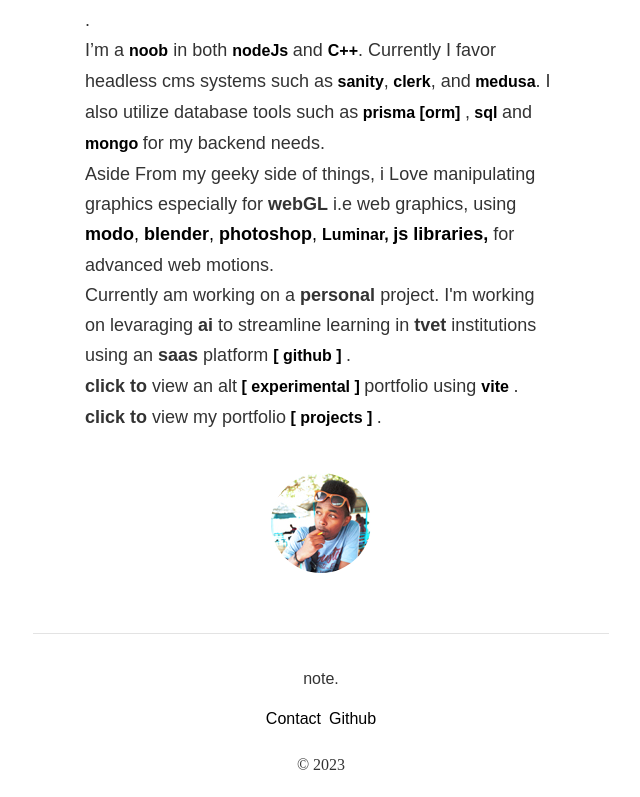
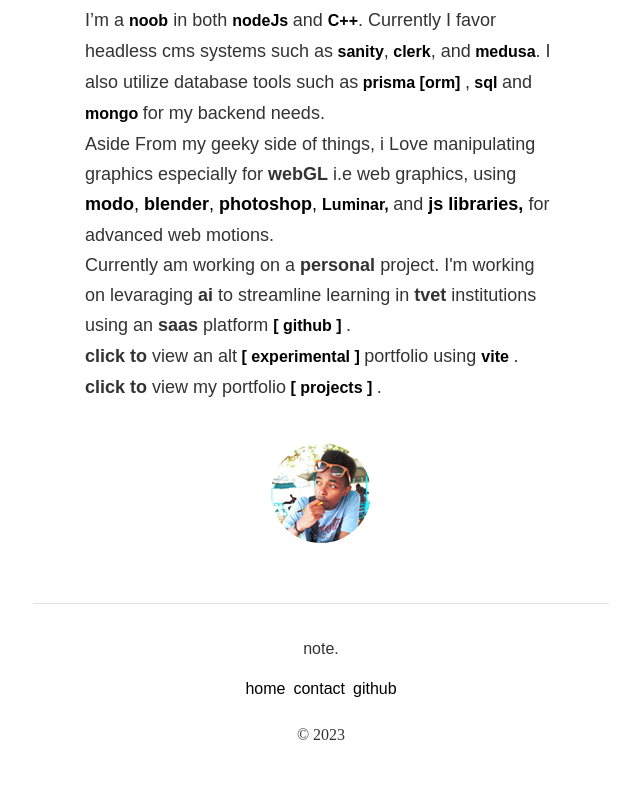
Before and after one commit to linet-maker/case-study, a Next.js app: page /hello in a window 1280 px wide. Shown: the part 367-1164 px from the top of the page, without its empty margins (319-959 px from the left). After the commit the page ends 1134 px from the top, so only its background shows below. Built offline with nearby package versions, Linux system fonts and the light colour scheme; a web font is replaced by a local one.

Commit message:
fixed the footer section issues

```diff
--- a/app/(website)/post/[slug]/base.js
+++ b/app/(website)/post/[slug]/base.js
@@ -1,5 +1,5 @@
 import { Header } from "@/components/Header";
-import { Footer } from "@/components/Footer";
+import { Sfooter } from "@/components/Sfooter";
 import { notFound } from "next/navigation";
 import { Post } from "@/components/post";
 
@@ -14,8 +14,7 @@
 
       <Post post={post} />
 
-      <Footer smallText={"note."} blur={"non"} fixedState={"non"} />
-
+      <Sfooter />
     </>
   );
 }
--- a/components/Hello.jsx
+++ b/components/Hello.jsx
@@ -32,7 +32,7 @@
           and
           <a className={"about-info"} href="https://nextjs.org/">
             {" "}
-            Vite{" "}
+            Vite
           </a>
           .
           <br />
@@ -106,6 +106,7 @@
             className={"about-info"}>
             <b>Luminar</b>,{" "}
           </a>
+          and
           <a href="https://threejs.org/">
             {" "}
             <b> js libraries,</b>{" "}
--- a/components/Sfooter.jsx
+++ b/components/Sfooter.jsx
@@ -12,17 +12,20 @@
         <div className={radFont.className}>
           <section className="footer">
             <div className="footer-inner row">
-
               <div className="col-md-12">
-                <p className="description">
-                  note.
-                </p>
+                <p className="description">note.</p>
               </div>
               <div className="col-md-12">
-                {/*<Link className={'footer-links'} href={'/'}>Home</Link>*/}
-                {/*<Link className={'footer-links'} href={'/'}>note.</Link>*/}
-                <Link className={"footer-links"} href={"/contact"}>Contact</Link>
-                <a href={"https://github.com/samm-waturu"} target="_blank" rel="noopener">Github</a>
+                <Link className={'footer-links'} href={'/'}>home</Link>
+                <Link className={"footer-links"} href={"/contact"}>
+                  contact
+                </Link>
+                <a
+                  href={"https://github.com/samm-waturu"}
+                  target="_blank"
+                  rel="noopener">
+                  github
+                </a>
               </div>
             </div>
           </section>
```
Also changed, not shown: components/Footer.jsx (+6 -2 lines).
